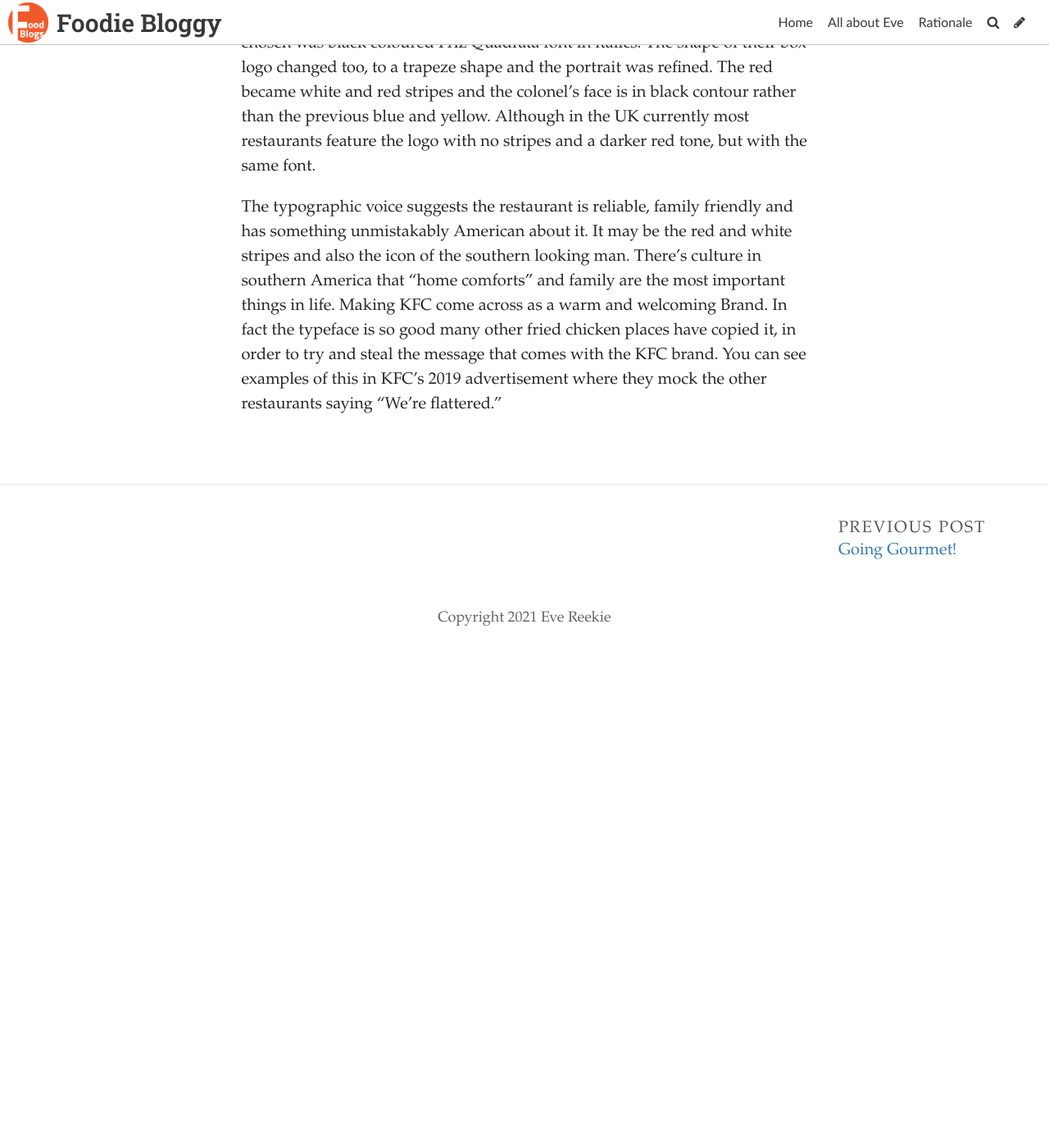
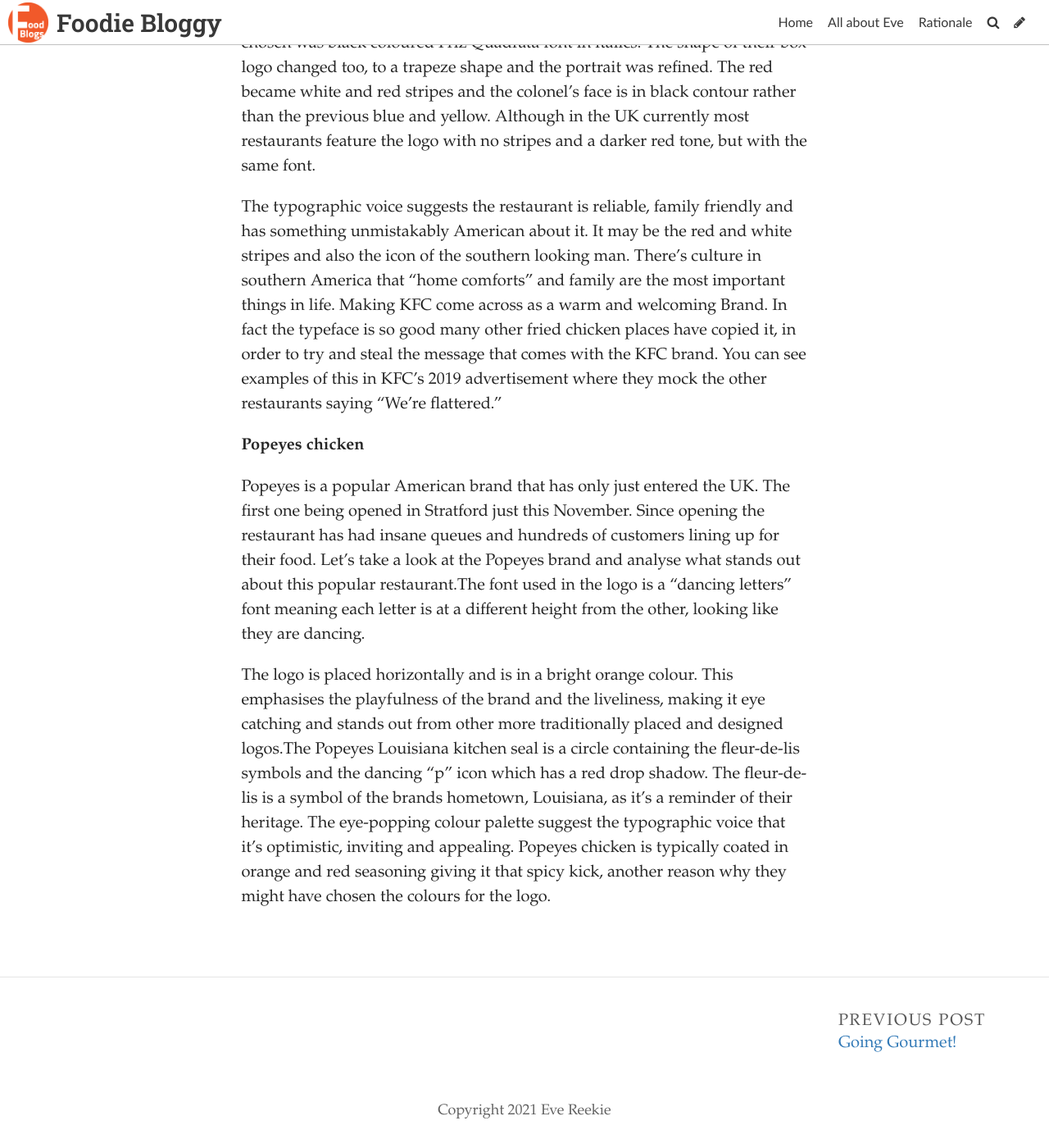
Before and after one commit to eve022/typoggy, a Jekyll site: the page built from _posts/2021-12-06-fried-fonts.md, in a window 1280 px wide and 1400 px high, scrolled down 416 px. Shown: the whole window at 82% size. Built offline with Jekyll 4.4.1, drawn with Linux system fonts in a browser that asks for light colours; some web fonts are replaced; before the commit the page ends 1215 px from its top, so only the background shows below that.

Commit message:
Update Post “2021-12-06-fried-fonts”

```diff
--- a/_posts/2021-12-06-fried-fonts.md
+++ b/_posts/2021-12-06-fried-fonts.md
@@ -7,8 +7,14 @@
   brand that sells. "
 comments: false
 ---
-KFC
+**KFC**
 
 The KFC logo is an iconic staple in the curation of other fried food brands. Their Colonel has sat proudly as their logo for more than 60 years, an honour to the originator of the restaurant. As for the typography KFC began with a monochrome handwritten typeface from 1950-1990. But then in the 90s they added their signature bright red to their design and abbreviated their name to KFC from Kentucky fried chicken , giving them a more modern and bold name to fit the times. The latest design of their logo was in 2018, the font chosen was black coloured Friz Quadrata font in italics. The shape of their box logo changed too, to a trapeze shape and the portrait was refined. The red became white and red stripes and the colonel’s face is in black contour rather than the previous blue and yellow. Although in the UK currently most restaurants feature the logo with no stripes and a darker red tone, but with the same font.
 
 The typographic voice suggests the restaurant is reliable, family friendly and has something unmistakably American about it. It may be the red and white stripes and also the icon of the southern looking man. There’s culture in southern America that “home comforts” and family are the most important things in life. Making KFC come across as a warm and welcoming Brand. In fact the typeface is so good many other fried chicken places have copied it, in order to try and steal the message that comes with the KFC brand. You can see examples of this in KFC’s 2019 advertisement where they mock the other restaurants saying “We’re flattered.”
+
+**Popeyes chicken**
+
+Popeyes is a popular American brand that has only just entered the UK. The first one being opened in Stratford just this November. Since opening the restaurant has had insane queues and hundreds of customers lining up for their food. Let’s take a look at the Popeyes brand and analyse what stands out about this popular restaurant.The font used in the logo is a “dancing letters” font meaning each letter is at a different height from the other, looking like they are dancing.
+
+The logo is placed horizontally and is in a bright orange colour. This emphasises the playfulness of the brand and the liveliness, making it eye catching and stands out from other more traditionally placed and designed logos.The Popeyes Louisiana kitchen seal is a circle containing the fleur-de-lis symbols and the dancing “p” icon which has a red drop shadow. The fleur-de-lis is a symbol of the brands hometown, Louisiana, as it’s a reminder of their heritage. The eye-popping colour palette suggest the typographic voice that it’s optimistic, inviting and appealing. Popeyes chicken is typically coated in orange and red seasoning giving it that spicy kick, another reason why they might have chosen the colours for the logo.
```
